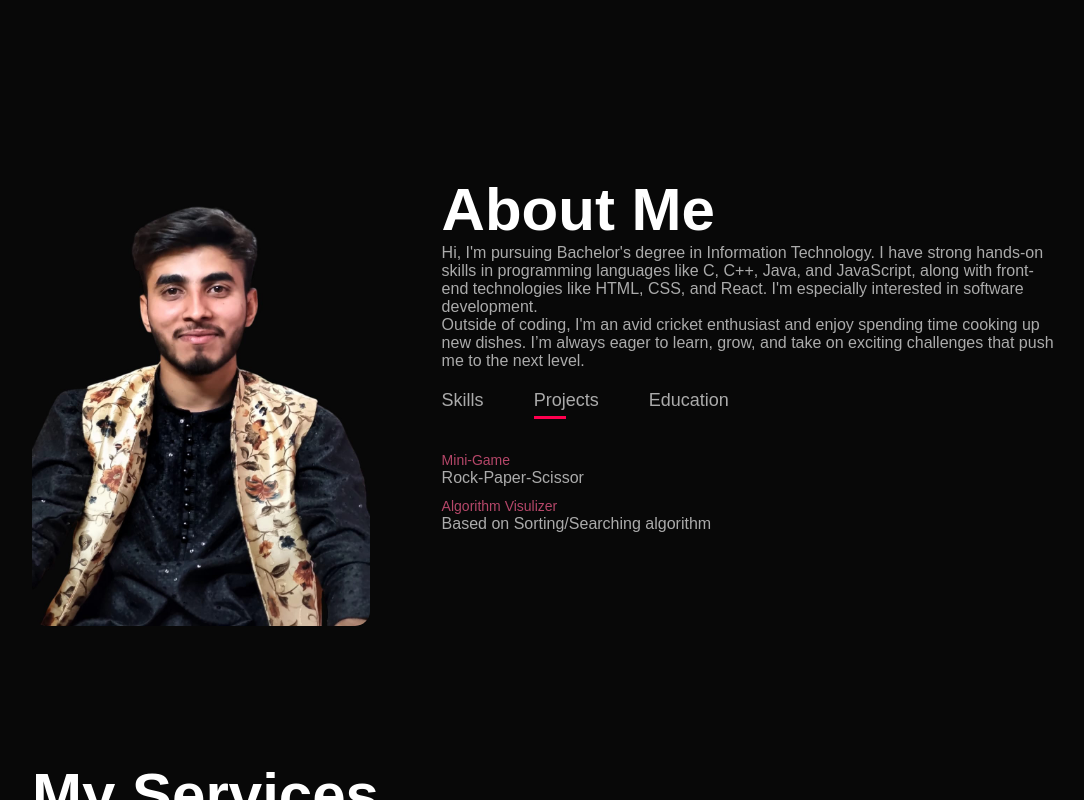
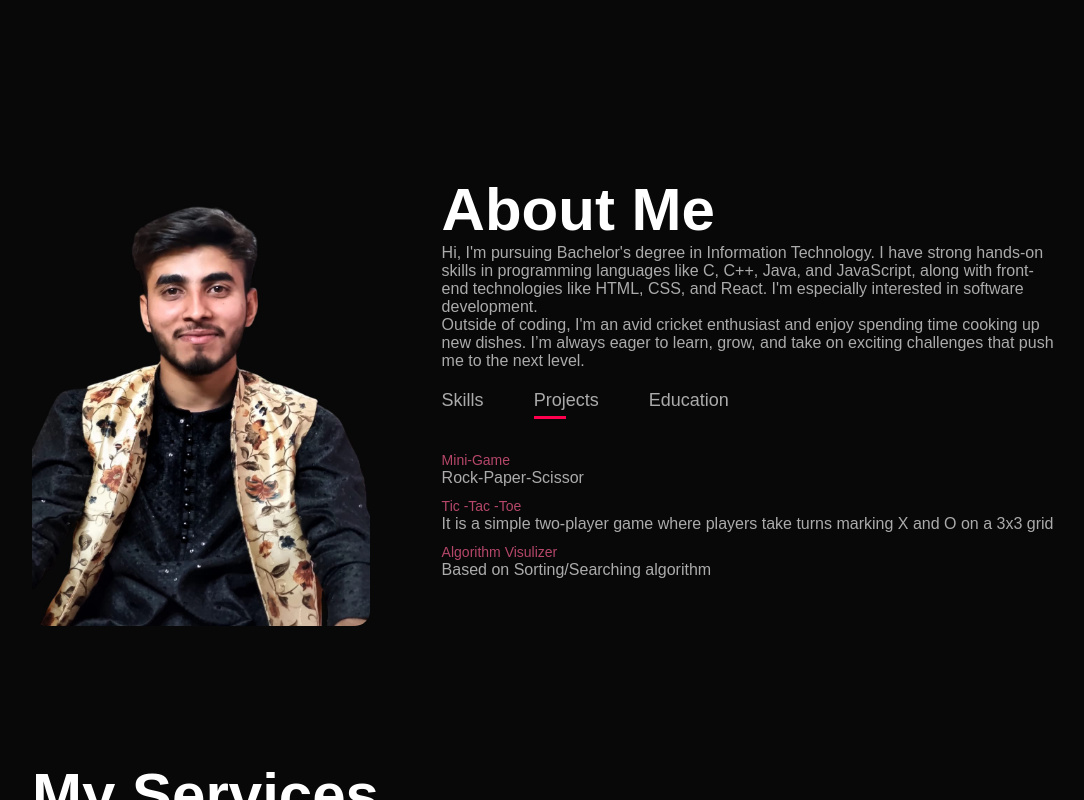
Before and after one commit to satyam-code-stack/Myself, a plain HTML site: page index.html in a window 1280 px wide. Both pictures are taken after a click on the element "Projects". Shown: the part 715-1515 px from the top of the page, without its empty margins (96-1180 px from the left). Drawn offline with Linux system fonts and the light colour scheme.

Commit message:
add new project

```diff
--- a/index.html
+++ b/index.html
@@ -60,7 +60,9 @@
                         <div class="tab-contents" id="projects">
                             <ul>
                                 <li><span>Mini-Game</span><br>Rock-Paper-Scissor</li>
+                                <li><span>Tic -Tac -Toe</span><br>It is a simple two-player game where players take turns marking X and O on a 3x3 grid</li>
                                 <li><span>Algorithm Visulizer</span><br>Based on Sorting/Searching algorithm</li>
+
                             </ul>
                         </div>
                         <div class="tab-contents" id="education">
```
Also changed, not shown: 1 other file.
